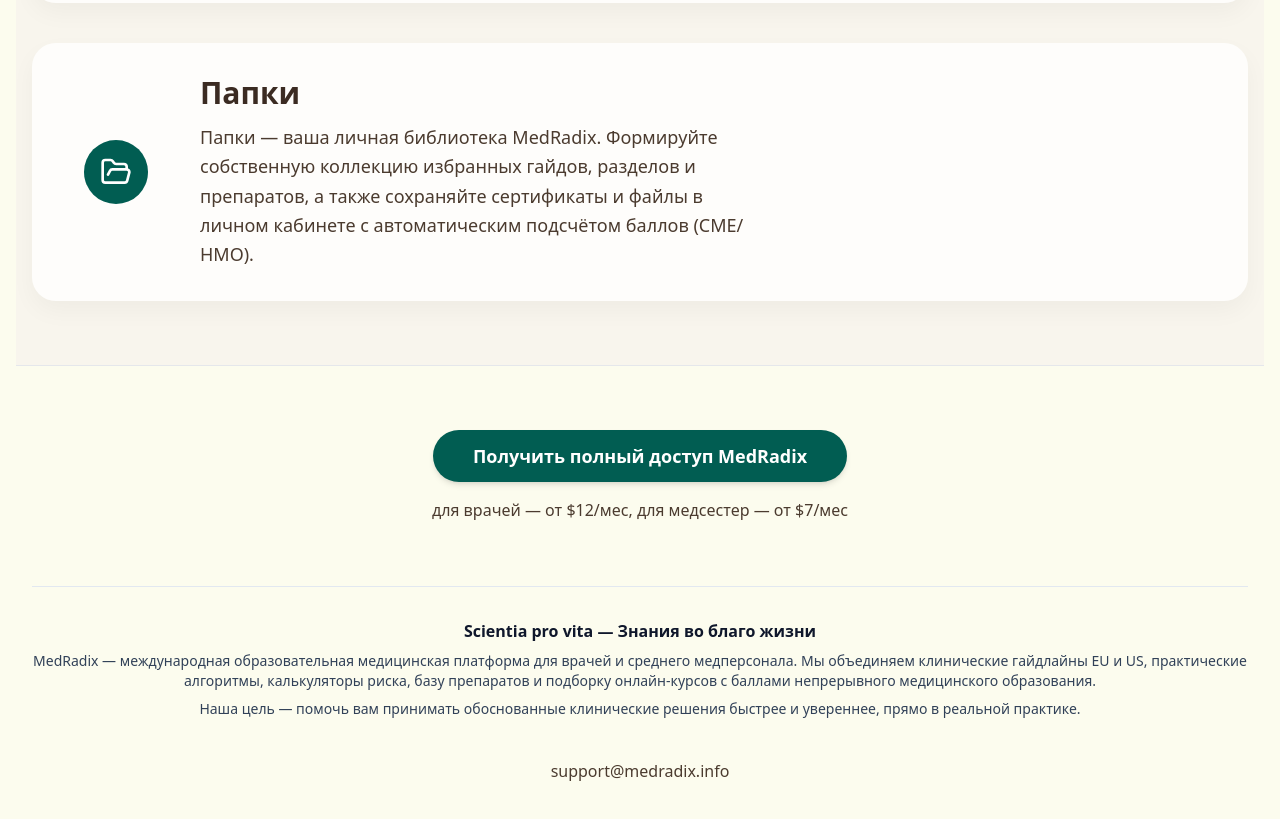
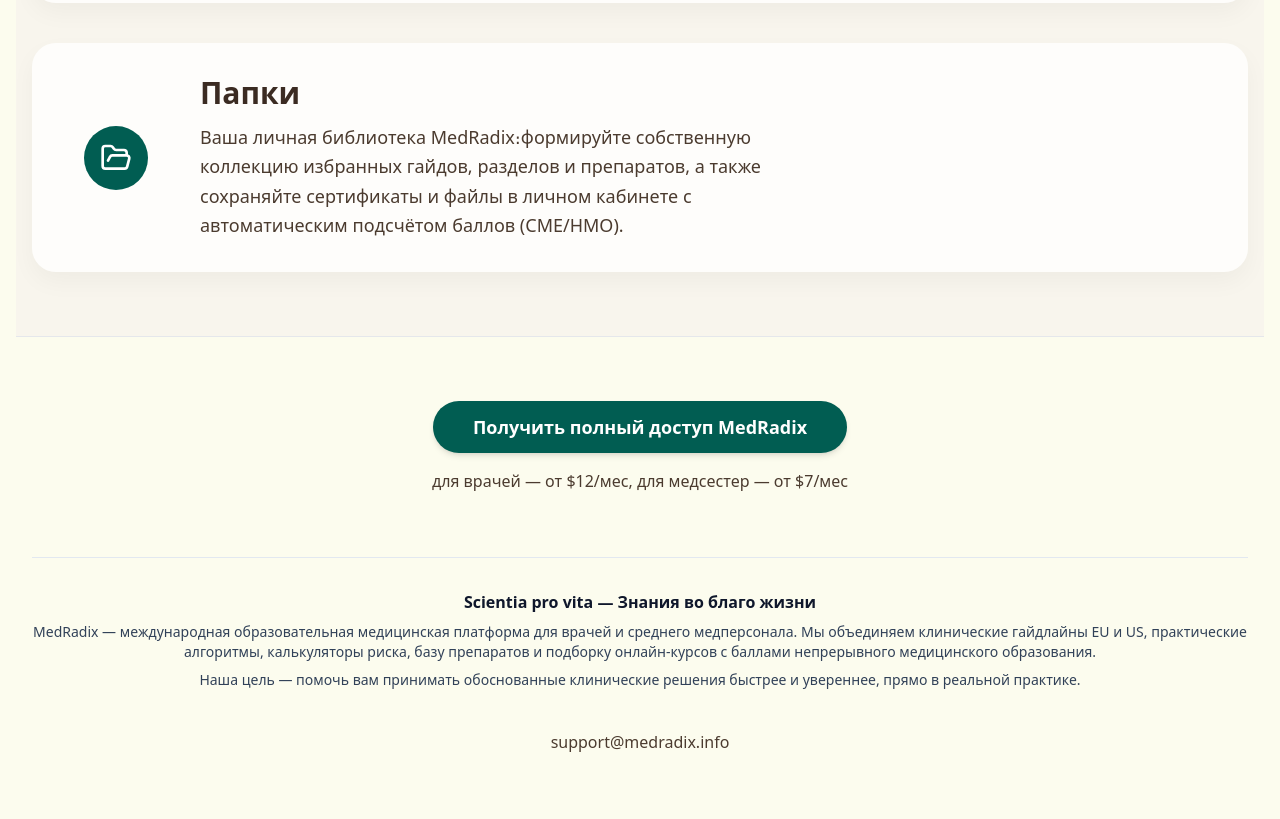
Before and after one commit to NMaryko/MedRadix, a Next.js app: page / in a window 1280 px wide. Shown: the part 2361-3180 px from the top of the page. Built offline with nearby package versions, Linux system fonts and the light colour scheme.

Commit message:
Update page.tsx

```diff
--- a/app/page.tsx
+++ b/app/page.tsx
@@ -147,7 +147,7 @@ const SECTIONS: SectionConfig[] = [
     id: 'folders',
     title: 'Папки',
     description:
-      'Папки — ваша личная библиотека MedRadix. Формируйте собственную коллекцию избранных гайдов, разделов и препаратов, а также сохраняйте сертификаты и файлы в личном кабинете с автоматическим подсчётом баллов (CME/НМО).',
+      'Ваша личная библиотека MedRadix։формируйте собственную коллекцию избранных гайдов, разделов и препаратов, а также сохраняйте сертификаты и файлы в личном кабинете с автоматическим подсчётом баллов (CME/НМО).',
     href: '/folders',
   },
 ];
```
